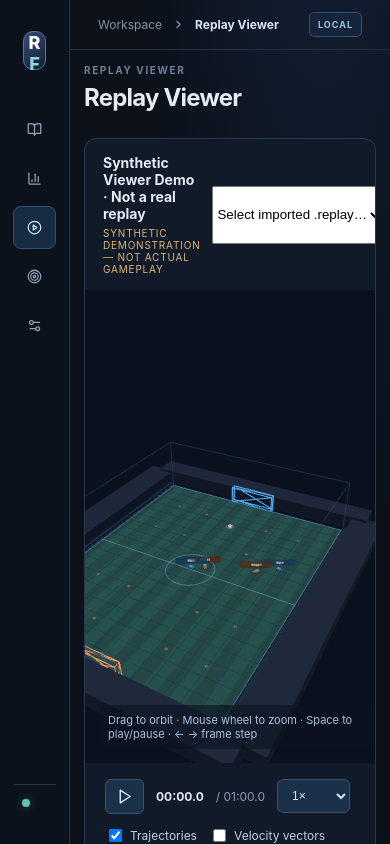
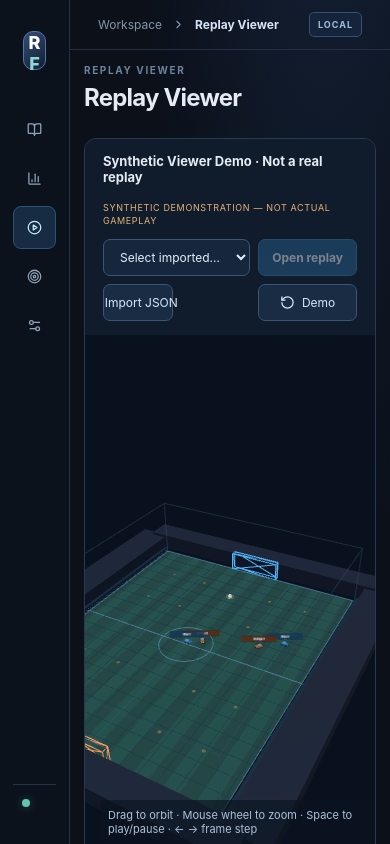
Before and after one commit to thecakeisalie05/Replay-Forge, a React (Vite) app: page / in a window 390 px wide. Both pictures are taken after a click on the button 34 px from the left and 227 px from the top of the page. Built offline with nearby package versions, Linux system fonts and the light colour scheme.

Commit message:
Refine top replay toolbar spacing, responsive controls, and hierarchy

```diff
--- a/src/viewer/viewer.css
+++ b/src/viewer/viewer.css
@@ -2,3 +2,20 @@
 .track-summary{border-top:1px solid #27384b;padding:17px 20px}.track-summary h3{margin:0 0 8px;font-size:14px}.track-summary h3 small{margin-left:10px;font-size:9px;color:#d9b477}.track-summary p{color:#8da4bf;font-size:11px}.track-scroll{max-height:275px;overflow:auto}.track-scroll table{min-width:800px}.track-scroll td,.track-scroll th{padding:10px}
 
 .viewer-roster{border-top:1px solid #263850;border-bottom:1px solid #263850;background:#0d1828;padding:11px 18px}.viewer-roster-head{display:flex;align-items:center;justify-content:space-between;gap:15px;font-size:12px}.viewer-roster-head span{font-size:11px;color:#95abc6}.roster-players{display:flex;flex-wrap:wrap;gap:7px;margin-top:10px}.roster-player{border:1px solid #485467;border-left:3px solid #8f9eb1;color:#e4eaf5;background:#1c2736;padding:7px 10px;border-radius:5px;font-size:12px}.roster-player.team-blue{border-left-color:#46a9f7}.roster-player.team-orange{border-left-color:#f2a04f}.roster-player small{font-size:10px;color:#879bb0;margin-left:8px}.roster-empty,.viewer-roster p{font-size:10px;color:#8499b2;margin:8px 0 0}
+
+/* Viewer toolbar: title on its own line, actions in one responsive control strip. */
+.viewer-top{display:grid;grid-template-columns:minmax(0,1fr);gap:12px;padding:14px 18px;background:#101b2c}
+.viewer-title{min-width:0;display:flex;align-items:baseline;gap:12px;flex-wrap:wrap}
+.viewer-title strong{max-width:100%;overflow:hidden;text-overflow:ellipsis;white-space:nowrap;font-size:13px}
+.viewer-title small{font-size:9px;letter-spacing:.65px;line-height:1.4}
+.viewer-actions{display:grid;grid-template-columns:minmax(190px,1fr) auto auto auto;gap:8px;align-items:stretch;min-width:0}
+.viewer-actions select{min-width:0;width:100%;max-width:none;overflow:hidden;text-overflow:ellipsis;color:#e3efff;background:#16263c;border:1px solid #3d5675;border-radius:7px;padding:9px 12px;font:inherit;font-size:12px}
+.viewer-actions button{display:inline-flex;align-items:center;justify-content:center;gap:7px;min-height:37px;padding:8px 13px;white-space:nowrap;background:#1a2c43;color:#d3e8ff;border:1px solid #385675;border-radius:7px;font-size:12px}
+.viewer-actions button:first-of-type{background:#2a6592;border-color:#4388b4;color:white;font-weight:650}
+.viewer-actions button:disabled{opacity:.45;cursor:not-allowed}
+.viewer-actions button:hover:not(:disabled){filter:brightness(1.18)}
+.viewer-stage{height:clamp(390px,62vh,780px)}
+.viewer-playrow{gap:9px 13px}
+.viewer-controls{padding:13px 18px}
+@media(max-width:900px){.viewer-actions{grid-template-columns:minmax(150px,1fr) auto auto}.viewer-actions button:last-child{grid-column:3}}
+@media(max-width:650px){.viewer-actions{grid-template-columns:1fr 1fr}.viewer-actions select{grid-column:1/-1}.viewer-actions button{min-width:0}.viewer-title strong{white-space:normal;overflow-wrap:anywhere}}
```
